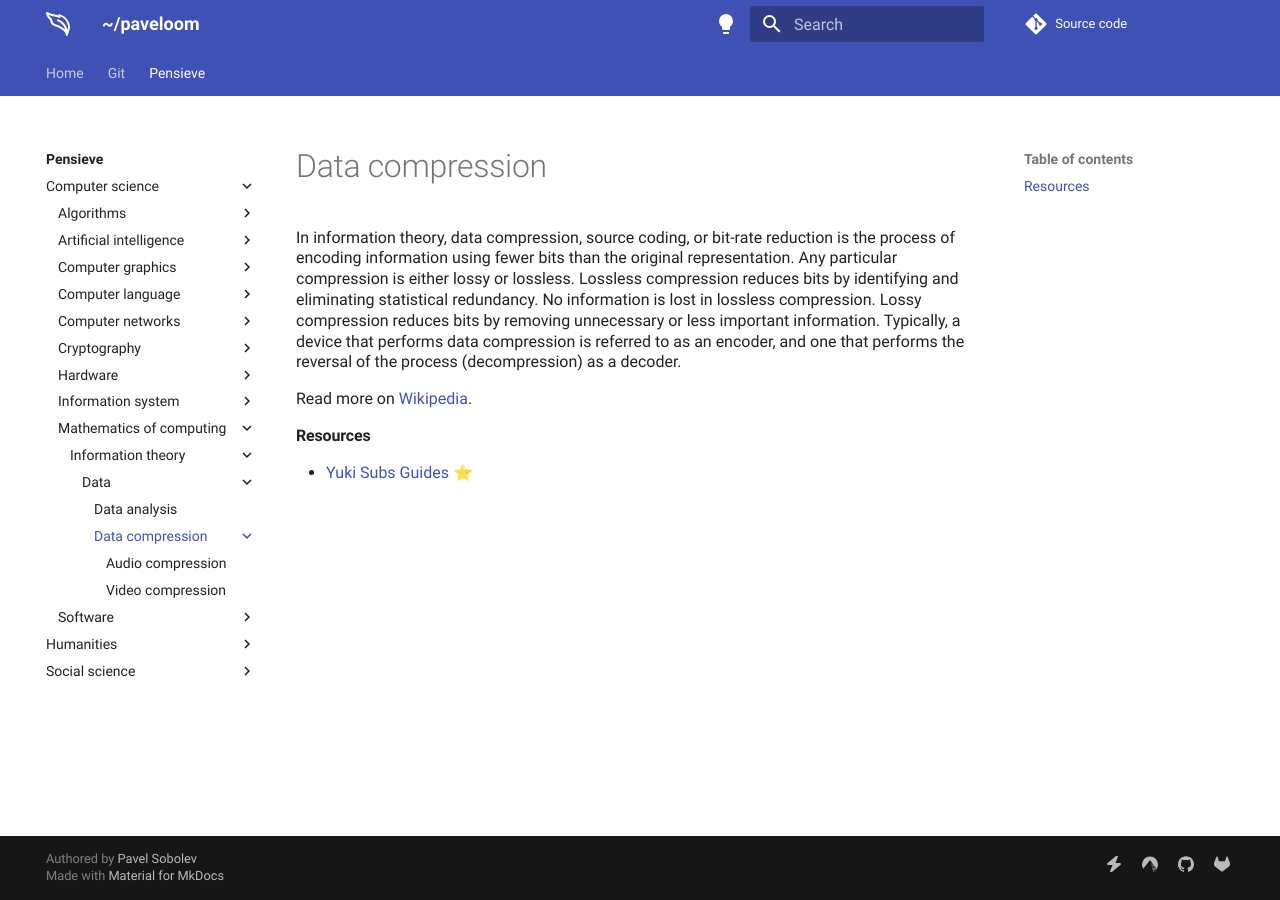
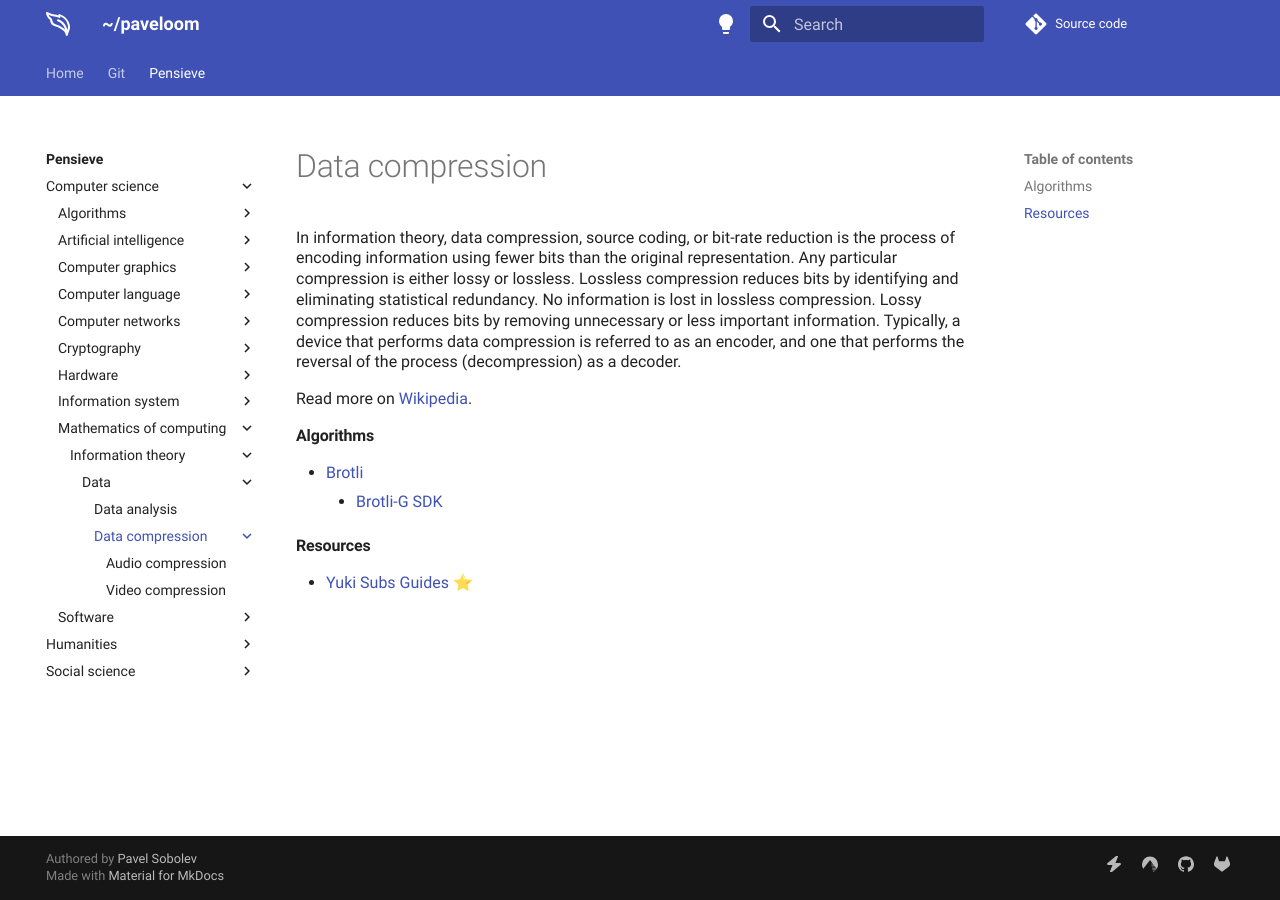
Before and after one commit to paveloom/paveloom.dev, an MkDocs documentation site: the page built from content/pensieve/data-compression.md, in a window 1280 px wide. Built offline with MkDocs 1.6.1 and Material for MkDocs 9.7.7, drawn with Linux system fonts in a browser that asks for light colours; comment, search, counter and statistics services are not loaded.

Commit message:
Pensieve: update the Data compression page.

```diff
--- a/content/pensieve/data-compression.md
+++ b/content/pensieve/data-compression.md
@@ -4,5 +4,9 @@ In information theory, data compression, source coding, or bit-rate reduction is
 
 Read more on [Wikipedia](https://en.wikipedia.org/wiki/Data_compression).
 
+#### Algorithms
+- [Brotli](https://en.wikipedia.org/wiki/Brotli)
+    - [Brotli-G SDK](https://github.com/GPUOpen-LibrariesAndSDKs/brotli_g_sdk)
+
 #### Resources
 - [Yuki Subs Guides](https://yukisubs.wordpress.com/guides) ⭐
```
